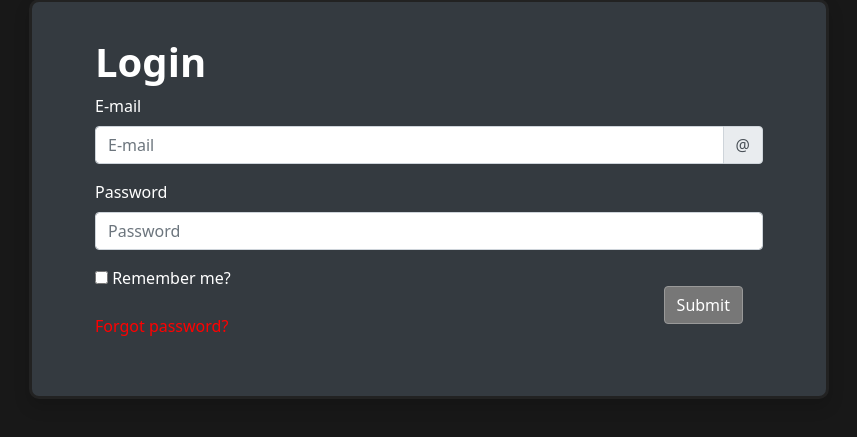
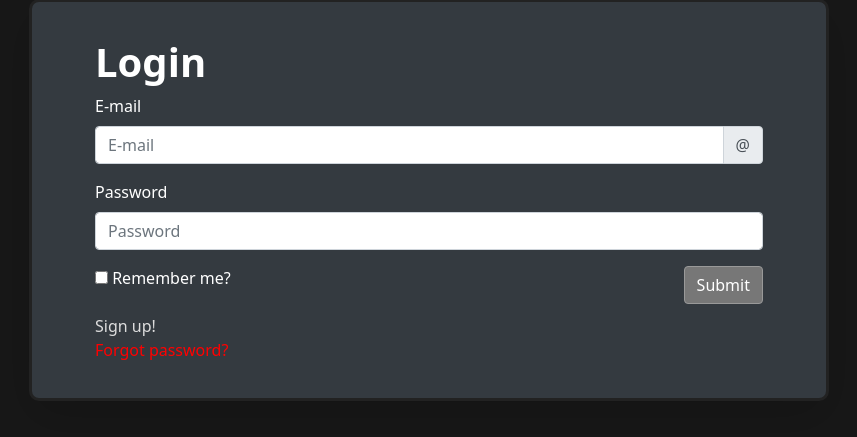
Before and after one commit to DFayro/AnimeRar, a Python web app: template animerar/views/auth/templates/login.html in a window 1280 px wide. Shown: the part 257-694 px from the top of the page, without its empty margins (211-1068 px from the left). Run offline with Jinja, Linux system fonts and the light colour scheme; the template is opened without the code that fills it, so the values that code supplies are empty; some libraries are stand-ins or nearby versions; some web fonts are replaced.

Commit message:
[feat]: Add register page & redo template hierarchy
Add an extra layer for templates, a flat and boxed version

```diff
--- a/animerar/views/auth/__init__.py
+++ b/animerar/views/auth/__init__.py
@@ -29,3 +29,8 @@ def index():
 			return render_template("login.html", navbar=navbar, login_errors=errors)
 
 	return render_template("login.html", navbar=navbar)
+
+@blueprint.route("/register", methods=['GET', 'POST'])
+def register():
+	navbar = NavBar.default_bar()
+	return render_template("register.html", navbar=navbar)
--- a/animerar/views/auth/static/css/login.css
+++ b/animerar/views/auth/static/css/login.css
@@ -1,40 +1,26 @@
-
-#login-box {
-	color: white;
-	margin-top: 80px;
-	width: 800px;
-	min-height: 400px;
-	border-radius: 10px;
-	background-color: #343a40;
-	border: 3px solid #222;
-	padding: 36px 48px 36px 48px;
-}
-
-@media screen and (max-width: 570px) {
-	#login-box {
-		padding-left: 0;
-	}
-}
-
-#login-box .btn {
-	background-color: #777;
-	border-color: #999;
-	margin-top: 20px;
-	margin-right: 20px;
-}
-
-#login-box .alert-danger {
-	margin-top: 16px;
-}
-
-.forgot-password a {
+#forgot-password-text a {
 	color: red;
 	text-decoration: none currentcolor solid;
 }
-.forgot-password a:hover {
+#forgot-password-text a:hover {
 	color: darkred;
+}
+
+#sign-up-text a {
+	color: #DDD;
+	text-decoration: none currentcolor solid;
+}
+
+#sign-up-text a:hover {
+	color: #888;
 }
 
 #submit-button {
 	float: right;
+	background-color: #777;
+	border-color: #999;
 }
+
+#submit-button:hover {
+	background-color: #343a40;
+}
--- a/animerar/views/auth/templates/login.html
+++ b/animerar/views/auth/templates/login.html
@@ -1,4 +1,4 @@
-{% extends 'base.html' %}
+{% extends 'base_boxed.html' %}
 
 {% block title %}Login{% endblock %}
 
@@ -6,10 +6,7 @@
 <link rel="stylesheet" href="{{url_for('.static', filename='css/login.css')}}">
 {% endblock %}
 
-{% block rest %}
-
-
-<div id="login-box" class="container shadow">
+{% block content %}
 <form class="container" method="post" action="">
 	<h1><b>Login</b></h1>
 
@@ -47,7 +44,8 @@
 		<button class="btn btn-primary" type="submit" id="submit-button">Submit</button>
 	</div>
 
-		<span class="forgot-password"><a href="#">Forgot password?</a></span>
+	<span id="sign-up-text"><a href="{{ url_for('auth.register') }}">Sign up!</a></span>
+	<br/>
+	<span id="forgot-password-text"><a href="#">Forgot password?</a></span>
 </form>
-</div>
 {% endblock %}
--- a/animerar/views/home/templates/home.html
+++ b/animerar/views/home/templates/home.html
@@ -1,10 +1,10 @@
-{% extends 'base_main.html' %}
+{% extends 'base_flat.html' %}
 
 {% block head %}
 <link rel="stylesheet" href="{{url_for('.static', filename='css/home.css')}}">
 {% endblock %}
 
-{% block title %}AnimeRar{% endblock %}
+{% block title %}Home{% endblock %}
 
 {% block content %}
 <div id="homeCarousel" class="carousel slide" data-ride="carousel">
--- a/animerar/views/sh_static/css/base.css
+++ b/animerar/views/sh_static/css/base.css
@@ -25,12 +25,28 @@ body {
 	background-image: url("../img/banner.png");
 }
 
-#content {
+#content-flat {
 	background-color: #777777;
 	padding: 22px 60px 50px 32px;
 	color: white;
 	min-height: 600px;
 	margin-bottom: 60px;
+}
+
+@media screen and (max-width: 570px) {
+	#content-boxed {
+		padding-left: 0;
+	}
+}
+
+#content-boxed {
+	color: white;
+	margin-top: 80px;
+	width: 800px;
+	border-radius: 10px;
+	background-color: #343a40;
+	border: 3px solid #222;
+	padding: 36px 48px 36px 48px;
 }
 
 #main-nav-bar {
--- a/animerar/views/sh_templates/base.html
+++ b/animerar/views/sh_templates/base.html
@@ -53,7 +53,7 @@
 		});
 	</script>
 
-	<title>{% block title %}{% endblock %}</title>
+	<title>{% block title %}{% endblock %} - AnimeRar</title>
 
 	{% block head %} {% endblock %}
 </head>
--- /dev/null
+++ b/animerar/views/sh_templates/base_boxed.html
@@ -0,0 +1,9 @@
+{% extends 'base.html' %}
+
+{% block rest %}
+
+<main role="main" id="content-boxed" class="container shadow-lg">
+	{% block content %}{% endblock %}
+</main>
+
+{% endblock %}
--- a/animerar/views/sh_templates/base_main.html
+++ b/animerar/views/sh_templates/base_flat.html
@@ -2,7 +2,7 @@
 
 {% block rest %}
 
-<main role="main" id="content" class="container shadow-lg rounded-bottom">
+<main role="main" id="content-flat" class="container shadow-lg rounded-bottom">
 	{% block content %}{% endblock %}
 </main>
 
```
Also changed, not shown: animerar/views/auth/templates/register.html (added, +14 -0 lines). Lines whose indentation alone changed are shown as unchanged.
